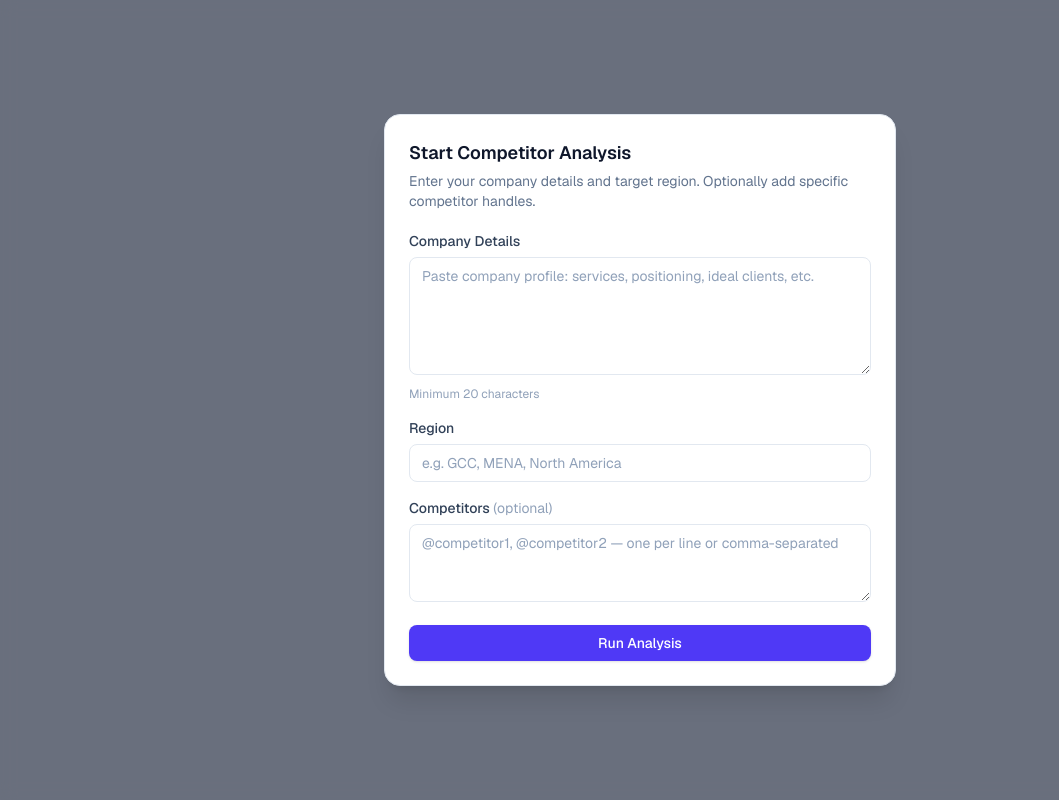
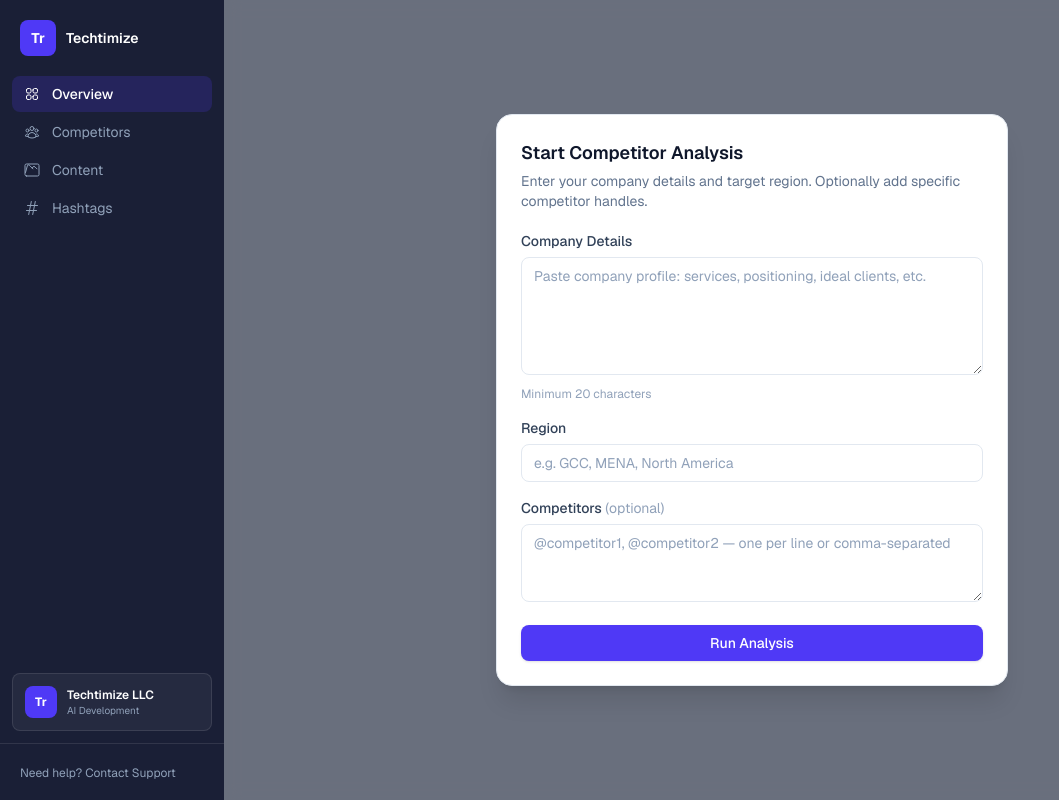
Before and after one commit to sayyamButt317/CompetitorAnalysis, a Next.js app: page / in a window 1280 px wide. Shown: the whole page, without its empty margins (0-1059 px from the left). Built offline with nearby package versions, Linux system fonts and the light colour scheme.

Commit message:
Refactor loading and error states in Competitors, Content, and Hashtag pages to use PageStatusShell component; enhance DashboardPage layout and integrate default company data

```diff
--- a/components/competitors/CompetitorsPageClient.tsx
+++ b/components/competitors/CompetitorsPageClient.tsx
@@ -2,6 +2,7 @@
 
 import { useCallback, useEffect, useState } from "react";
 import { CompetitorsView } from "@/components/competitors/CompetitorsView";
+import { PageStatusShell } from "@/components/layout/PageStatusShell";
 import { mapCompetitorsListToPage } from "@/lib/map-competitors-list";
 import { fetchCompetitorsList } from "@/routes/route";
 import type { CompetitorsPageData } from "@/types/competitors";
@@ -34,18 +35,18 @@ export function CompetitorsPageClient() {
 
   if (loading) {
     return (
-      <div className="flex h-screen items-center justify-center bg-slate-100">
+      <PageStatusShell activeId="competitors">
         <div className="text-center">
           <div className="mx-auto mb-3 h-8 w-8 animate-spin rounded-full border-2 border-indigo-600 border-t-transparent" />
           <p className="text-sm text-slate-500">Loading competitor analysis...</p>
         </div>
-      </div>
+      </PageStatusShell>
     );
   }
 
   if (error || !data) {
     return (
-      <div className="flex h-screen items-center justify-center bg-slate-100 p-6">
+      <PageStatusShell activeId="competitors">
         <div className="max-w-md rounded-xl border border-red-200 bg-white p-6 text-center shadow-sm">
           <p className="text-sm text-red-600">{error ?? "Failed to load data"}</p>
           <button
@@ -56,7 +57,7 @@ export function CompetitorsPageClient() {
             Retry
           </button>
         </div>
-      </div>
+      </PageStatusShell>
     );
   }
 
--- a/components/content/ContentPageClient.tsx
+++ b/components/content/ContentPageClient.tsx
@@ -2,6 +2,7 @@
 
 import { useCallback, useEffect, useState } from "react";
 import { ContentView } from "@/components/content/ContentView";
+import { PageStatusShell } from "@/components/layout/PageStatusShell";
 import { mapContentListToPage } from "@/lib/map-content-list";
 import { fetchContentList } from "@/routes/route";
 import type { ContentPageData } from "@/types/content";
@@ -34,18 +35,18 @@ export function ContentPageClient() {
 
   if (loading) {
     return (
-      <div className="flex h-screen items-center justify-center bg-slate-100">
+      <PageStatusShell activeId="content">
         <div className="text-center">
           <div className="mx-auto mb-3 h-8 w-8 animate-spin rounded-full border-2 border-indigo-600 border-t-transparent" />
           <p className="text-sm text-slate-500">Loading content...</p>
         </div>
-      </div>
+      </PageStatusShell>
     );
   }
 
   if (error || !data) {
     return (
-      <div className="flex h-screen items-center justify-center bg-slate-100 p-6">
+      <PageStatusShell activeId="content">
         <div className="max-w-md rounded-xl border border-red-200 bg-white p-6 text-center shadow-sm">
           <p className="text-sm text-red-600">{error ?? "Failed to load data"}</p>
           <button
@@ -56,7 +57,7 @@ export function ContentPageClient() {
             Retry
           </button>
         </div>
-      </div>
+      </PageStatusShell>
     );
   }
 
--- a/components/dashboard/AnalysisSetupModal.tsx
+++ b/components/dashboard/AnalysisSetupModal.tsx
@@ -41,6 +41,7 @@ export function AnalysisSetupModal({
   return (
     <Modal
       open={open}
+      scoped
       title="Start Competitor Analysis"
       description="Enter your company details and target region. Optionally add specific competitor handles."
     >
--- a/components/dashboard/DashboardPage.tsx
+++ b/components/dashboard/DashboardPage.tsx
@@ -3,10 +3,17 @@
 import { useState } from "react";
 import { AnalysisSetupModal } from "@/components/dashboard/AnalysisSetupModal";
 import { DashboardView } from "@/components/dashboard/DashboardView";
+import { DashboardLayout } from "@/components/layout/DashboardLayout";
 import { mapApiResponseToDashboard } from "@/lib/map-api-to-dashboard";
+import { getNavItems } from "@/lib/nav-items";
 import { CompetitorAnalysisApi } from "@/routes/route";
 import type { CompetitorAnalysisRequest } from "@/types/api";
 import type { DashboardData } from "@/types/dashboard";
+
+const defaultCompany = {
+  name: "Techtimize LLC",
+  logoInitials: "Tr",
+};
 
 export function DashboardPage() {
   const [data, setData] = useState<DashboardData | null>(null);
@@ -32,13 +39,16 @@ export function DashboardPage() {
     }
   };
 
+  const company = data?.company ?? defaultCompany;
+
   return (
-    <>
+    <DashboardLayout navItems={getNavItems("overview")} company={company}>
+      <div className="relative min-h-full">
         {!data && (
-        <div className="flex h-screen items-center justify-center bg-slate-100">
+          <div className="flex min-h-[calc(100vh-0px)] items-center justify-center bg-slate-100 p-6">
             <div className="text-center">
               <div className="mx-auto mb-4 flex h-12 w-12 items-center justify-center rounded-xl bg-indigo-600 text-lg font-bold text-white">
-              Tr
+                {company.logoInitials}
               </div>
               <p className="text-sm text-slate-500">
                 {loading ? "Running competitor analysis..." : "Configure your analysis to get started"}
@@ -47,14 +57,17 @@ export function DashboardPage() {
           </div>
         )}
 
-      {data && <DashboardView data={data} />}
+        {data && <DashboardView data={data} embedded />}
 
+        {!data && (
           <AnalysisSetupModal
-        open={!data}
+            open
             loading={loading}
             error={error}
             onSubmit={handleSubmit}
           />
-    </>
+        )}
+      </div>
+    </DashboardLayout>
   );
 }
--- a/components/dashboard/DashboardView.tsx
+++ b/components/dashboard/DashboardView.tsx
@@ -17,11 +17,12 @@ import type { DashboardData } from "@/types/dashboard";
 
 interface DashboardViewProps {
   data: DashboardData;
+  embedded?: boolean;
 }
 
-export function DashboardView({ data }: DashboardViewProps) {
-  return (
-    <DashboardLayout navItems={getNavItems("overview")} company={data.company}>
+export function DashboardView({ data, embedded = false }: DashboardViewProps) {
+  const content = (
+    <>
       <DashboardHeader
         title="Competitor Analysis"
         subtitle={data.company.subtitle}
@@ -89,6 +90,16 @@ export function DashboardView({ data }: DashboardViewProps) {
           <TopPerformingPosts groups={data.competitorPosts} />
         </Card>
       </div>
+    </>
+  );
+
+  if (embedded) {
+    return content;
+  }
+
+  return (
+    <DashboardLayout navItems={getNavItems("overview")} company={data.company}>
+      {content}
     </DashboardLayout>
   );
 }
--- a/components/hashtag/HashtagPageClient.tsx
+++ b/components/hashtag/HashtagPageClient.tsx
@@ -1,10 +1,12 @@
 "use client";
 
 import { useCallback, useEffect, useState } from "react";
-import { HashtagView } from "@/components/hashtag/HashtagView";
+import { DashboardView } from "@/components/dashboard/DashboardView";
+import { PageStatusShell } from "@/components/layout/PageStatusShell";
 import { mapHashtagListToPage } from "@/lib/map-hashtag-list";
 import { fetchContentList, fetchHashtagList } from "@/routes/route";
 import type { HashtagPageData } from "@/types/hashtag";
+import { DashboardData } from "@/types/dashboard";
 
 export function HashtagPageClient() {
   const [data, setData] = useState<HashtagPageData | null>(null);
@@ -44,18 +46,18 @@ export function HashtagPageClient() {
 
   if (loading) {
     return (
-      <div className="flex h-screen items-center justify-center bg-slate-100">
+      <PageStatusShell activeId="hashtags">
         <div className="text-center">
           <div className="mx-auto mb-3 h-8 w-8 animate-spin rounded-full border-2 border-indigo-600 border-t-transparent" />
           <p className="text-sm text-slate-500">Loading hashtags...</p>
         </div>
-      </div>
+      </PageStatusShell>
     );
   }
 
   if (error || !data) {
     return (
-      <div className="flex h-screen items-center justify-center bg-slate-100 p-6">
+      <PageStatusShell activeId="hashtags">
         <div className="max-w-md rounded-xl border border-red-200 bg-white p-6 text-center shadow-sm">
           <p className="text-sm text-red-600">{error ?? "Failed to load data"}</p>
           <button
@@ -66,9 +68,9 @@ export function HashtagPageClient() {
             Retry
           </button>
         </div>
-      </div>
+      </PageStatusShell>
     );
   }
 
-  return <HashtagView data={data} onRefresh={() => void loadHashtags()} />;
+  return <DashboardView data={data as unknown as DashboardData} embedded={true} />;
 }
--- /dev/null
+++ b/components/layout/PageStatusShell.tsx
@@ -0,0 +1,26 @@
+import type { ReactNode } from "react";
+import { DashboardLayout } from "@/components/layout/DashboardLayout";
+import { getNavItems } from "@/lib/nav-items";
+
+const defaultCompany = {
+  name: "Techtimize",
+  logoInitials: "Tr",
+};
+
+interface PageStatusShellProps {
+  activeId: string;
+  children: ReactNode;
+  company?: { name: string; logoInitials: string };
+}
+
+export function PageStatusShell({
+  activeId,
+  children,
+  company = defaultCompany,
+}: PageStatusShellProps) {
+  return (
+    <DashboardLayout navItems={getNavItems(activeId)} company={company}>
+      <div className="flex min-h-full items-center justify-center p-6">{children}</div>
+    </DashboardLayout>
+  );
+}
--- a/components/layout/Sidebar.tsx
+++ b/components/layout/Sidebar.tsx
@@ -1,3 +1,7 @@
+"use client";
+
+import Link from "next/link";
+import { usePathname } from "next/navigation";
 import type { NavItem } from "@/types/dashboard";
 
 const navIcons: Record<string, React.ReactNode> = {
@@ -16,39 +20,17 @@ const navIcons: Record<string, React.ReactNode> = {
       <path strokeLinecap="round" strokeLinejoin="round" d="M2.25 15.75 5.159 5.159a2.25 2.25 0 0 1 3.182 0l5.159 5.159m-1.5-1.5 1.409-1.409a2.25 2.25 0 0 1 3.182 0l2.909 2.909M3.75 21h16.5A2.25 2.25 0 0 0 22.5 18.75V5.25A2.25 2.25 0 0 0 20.25 3H3.75A2.25 2.25 0 0 0 1.5 5.25v13.5A2.25 2.25 0 0 0 3.75 21Z" />
     </svg>
   ),
-  analytics: (
-    <svg className="h-4 w-4" fill="none" viewBox="0 0 24 24" stroke="currentColor" strokeWidth={1.5}>
-      <path strokeLinecap="round" strokeLinejoin="round" d="M3 13.125C3 12.504 3.504 12 4.125 12h2.25c.621 0 1.125.504 1.125 1.125v6.75C7.5 20.496 6.996 21 6.375 21h-2.25A1.125 1.125 0 0 1 3 19.875v-6.75ZM9.75 8.625c0-.621.504-1.125 1.125-1.125h2.25c.621 0 1.125.504 1.125 1.125v11.25c0 .621-.504 1.125-1.125 1.125h-2.25a1.125 1.125 0 0 1-1.125-1.125V8.625ZM16.5 4.125c0-.621.504-1.125 1.125-1.125h2.25C20.496 3 21 3.504 21 4.125v15.75c0 .621-.504 1.125-1.125 1.125h-2.25a1.125 1.125 0 0 1-1.125-1.125V4.125Z" />
-    </svg>
-  ),
-  posts: (
-    <svg className="h-4 w-4" fill="none" viewBox="0 0 24 24" stroke="currentColor" strokeWidth={1.5}>
-      <path strokeLinecap="round" strokeLinejoin="round" d="M7.5 8.25h9m-9 3H12m-9.75 1.51c0 1.6 1.123 2.994 2.707 3.227 1.129.166 2.27.293 3.423.379.35.026.67.21.865.501L12 21l2.755-4.133a1.14 1.14 0 0 1 .865-.501 48.172 48.172 0 0 0 3.423-.379c1.584-.233 2.707-1.626 2.707-3.228V6.741c0-1.602-1.123-2.995-2.707-3.228A48.394 48.394 0 0 0 12 3c-2.392 0-4.744.175-7.043.513C3.373 3.746 2.25 5.14 2.25 6.741v6.018Z" />
-    </svg>
-  ),
   hashtags: (
     <svg className="h-4 w-4" fill="none" viewBox="0 0 24 24" stroke="currentColor" strokeWidth={1.5}>
       <path strokeLinecap="round" strokeLinejoin="round" d="M5.25 8.25h15m-16.5 7.5h15m-1.8-13.5-3.9 19.5m-2.1-19.5-3.9 19.5" />
     </svg>
   ),
-  themes: (
-    <svg className="h-4 w-4" fill="none" viewBox="0 0 24 24" stroke="currentColor" strokeWidth={1.5}>
-      <path strokeLinecap="round" strokeLinejoin="round" d="M9.568 3H5.25A2.25 2.25 0 0 0 3 5.25v4.318c0 .597.237 1.17.659 1.591l9.581 9.581c.699.699 1.78.872 2.607.33a18.095 18.095 0 0 0 5.223-5.223c.542-.827.369-1.908-.33-2.607L11.16 3.66A2.25 2.25 0 0 0 9.568 3Z" />
-      <path strokeLinecap="round" strokeLinejoin="round" d="M6 6h.008v.008H6V6Z" />
-    </svg>
-  ),
-  reports: (
-    <svg className="h-4 w-4" fill="none" viewBox="0 0 24 24" stroke="currentColor" strokeWidth={1.5}>
-      <path strokeLinecap="round" strokeLinejoin="round" d="M19.5 14.25v-2.625a3.375 3.375 0 0 0-3.375-3.375h-1.5A1.125 1.125 0 0 1 13.5 7.125v-1.5a3.375 3.375 0 0 0-3.375-3.375H8.25m2.25 0H5.625c-.621 0-1.125.504-1.125 1.125v17.25c0 .621.504 1.125 1.125 1.125h12.75c.621 0 1.125-.504 1.125-1.125V11.25a9 9 0 0 0-9-9Z" />
-    </svg>
-  ),
-  settings: (
-    <svg className="h-4 w-4" fill="none" viewBox="0 0 24 24" stroke="currentColor" strokeWidth={1.5}>
-      <path strokeLinecap="round" strokeLinejoin="round" d="M9.594 3.94c.09-.542.56-.94 1.11-.94h2.593c.55 0 1.02.398 1.11.94l.213 1.281c.063.374.313.686.645.87.074.04.147.083.22.127.325.196.72.257 1.075.124l1.217-.456a1.125 1.125 0 0 1 1.37.49l1.296 2.247a1.125 1.125 0 0 1-.26 1.431l-1.003.827c-.293.241-.438.613-.43.992a7.723 7.723 0 0 1 0 .255c-.008.378.137.75.43.991l1.004.827c.424.35.534.955.26 1.43l-1.298 2.247a1.125 1.125 0 0 1-1.369.491l-1.217-.456c-.355-.133-.75-.072-1.076.124a6.47 6.47 0 0 1-.22.128c-.331.183-.581.495-.644.869l-.213 1.281c-.09.543-.56.94-1.11.94h-2.594c-.55 0-1.019-.398-1.11-.94l-.213-1.281c-.062-.374-.312-.686-.644-.87a6.52 6.52 0 0 1-.22-.127c-.325-.196-.72-.257-1.076-.124l-1.217.456a1.125 1.125 0 0 1-1.369-.49l-1.297-2.247a1.125 1.125 0 0 1 .26-1.431l1.004-.827c.292-.24.437-.613.43-.991a6.932 6.932 0 0 1 0-.255c.007-.38-.138-.751-.43-.992l-1.004-.827a1.125 1.125 0 0 1-.26-1.43l1.297-2.247a1.125 1.125 0 0 1 1.37-.491l1.216.456c.356.133.751.072 1.076-.124.072-.044.146-.086.22-.128.332-.183.582-.495.644-.869l.214-1.28Z" />
-      <path strokeLinecap="round" strokeLinejoin="round" d="M15 12a3 3 0 1 1-6 0 3 3 0 0 1 6 0Z" />
-    </svg>
-  ),
 };
+
+function isNavActive(pathname: string, href: string): boolean {
+  if (href === "/") return pathname === "/";
+  return pathname === href || pathname.startsWith(`${href}/`);
+}
 
 interface SidebarProps {
   items: NavItem[];
@@ -56,8 +38,10 @@ interface SidebarProps {
 }
 
 export function Sidebar({ items, company }: SidebarProps) {
+  const pathname = usePathname();
+
   return (
-    <aside className="sticky top-0 flex h-screen w-56 shrink-0 flex-col overflow-y-auto bg-[#1a1f36] text-slate-300">
+    <aside className="sticky top-0 z-20 flex h-screen w-56 shrink-0 flex-col overflow-y-auto bg-[#1a1f36] text-slate-300">
       <div className="flex items-center gap-2.5 px-5 py-5">
         <div className="flex h-9 w-9 items-center justify-center rounded-lg bg-indigo-600 text-sm font-bold text-white">
           {company.logoInitials}
@@ -66,20 +50,24 @@ export function Sidebar({ items, company }: SidebarProps) {
       </div>
 
       <nav className="flex-1 space-y-0.5 px-3">
-        {items.map((item) => (
-          <a
+        {items.map((item) => {
+          const active = isNavActive(pathname, item.href);
+
+          return (
+            <Link
               key={item.id}
               href={item.href}
               className={`flex items-center gap-3 rounded-lg px-3 py-2 text-sm transition-colors ${
-              item.active
+                active
                   ? "bg-indigo-600/20 font-medium text-white"
                   : "text-slate-400 hover:bg-white/5 hover:text-slate-200"
               }`}
             >
               {navIcons[item.id]}
               {item.label}
-          </a>
-        ))}
+            </Link>
+          );
+        })}
       </nav>
 
       <div className="mx-3 mb-3 rounded-lg border border-white/10 bg-white/5 p-3">
@@ -95,9 +83,7 @@ export function Sidebar({ items, company }: SidebarProps) {
       </div>
 
       <div className="border-t border-white/10 px-5 py-4">
-        <a href="#" className="text-xs text-slate-400 hover:text-slate-200">
-          Need help? Contact Support
-        </a>
+        <span className="text-xs text-slate-400">Need help? Contact Support</span>
       </div>
     </aside>
   );
--- a/components/ui/Modal.tsx
+++ b/components/ui/Modal.tsx
@@ -7,6 +7,7 @@ interface ModalProps {
   description?: string;
   onClose?: () => void;
   closable?: boolean;
+  scoped?: boolean;
 }
 
 export function Modal({
@@ -16,11 +17,14 @@ export function Modal({
   description,
   onClose,
   closable = false,
+  scoped = false,
 }: ModalProps) {
   if (!open) return null;
 
   return (
-    <div className="fixed inset-0 z-50 flex items-center justify-center p-4">
+    <div
+      className={`${scoped ? "absolute" : "fixed"} inset-0 z-50 flex items-center justify-center p-4`}
+    >
       <div
         className="absolute inset-0 bg-slate-900/60 backdrop-blur-sm"
         onClick={closable ? onClose : undefined}
--- a/lib/nav-items.ts
+++ b/lib/nav-items.ts
@@ -4,9 +4,7 @@ const baseNavItems: Omit<NavItem, "active">[] = [
   { id: "overview", label: "Overview", href: "/" },
   { id: "competitors", label: "Competitors", href: "/competitors" },
   { id: "content", label: "Content", href: "/content" },
-  { id: "analytics", label: "Analytics", href: "#" },
   { id: "hashtags", label: "Hashtags", href: "/hashtag" },
-  { id: "reports", label: "Reports", href: "#" },
 ];
 
 export function getNavItems(activeId: string): NavItem[] {
```
Lines whose indentation alone changed are shown as unchanged.
